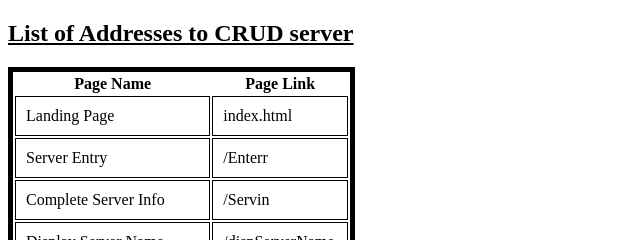
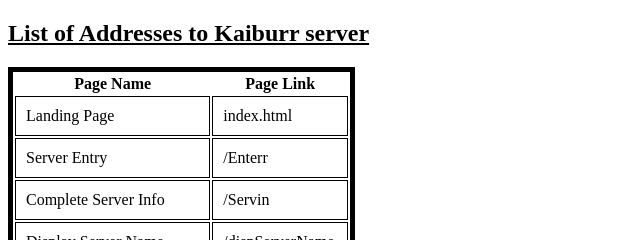
Before and after one commit to Shashank-Shukla/KaiburrTask, a plain HTML site: page KaiburrTask1/WebContent/index.html in a window 1280 px wide. Shown: the top 240 px of the page, 0-640 px from the left. Drawn offline with Linux system fonts and the light colour scheme.

Commit message:
Update index.html

```diff
--- a/KaiburrTask1/WebContent/index.html
+++ b/KaiburrTask1/WebContent/index.html
@@ -14,7 +14,7 @@
 </style>
 </head>
 <body>
-	<h2><u>List of Addresses to CRUD server</u></h2>
+	<h2><u>List of Addresses to Kaiburr server</u></h2>
 	<table>
 		<tr>
 			<th>Page Name</th>
```
